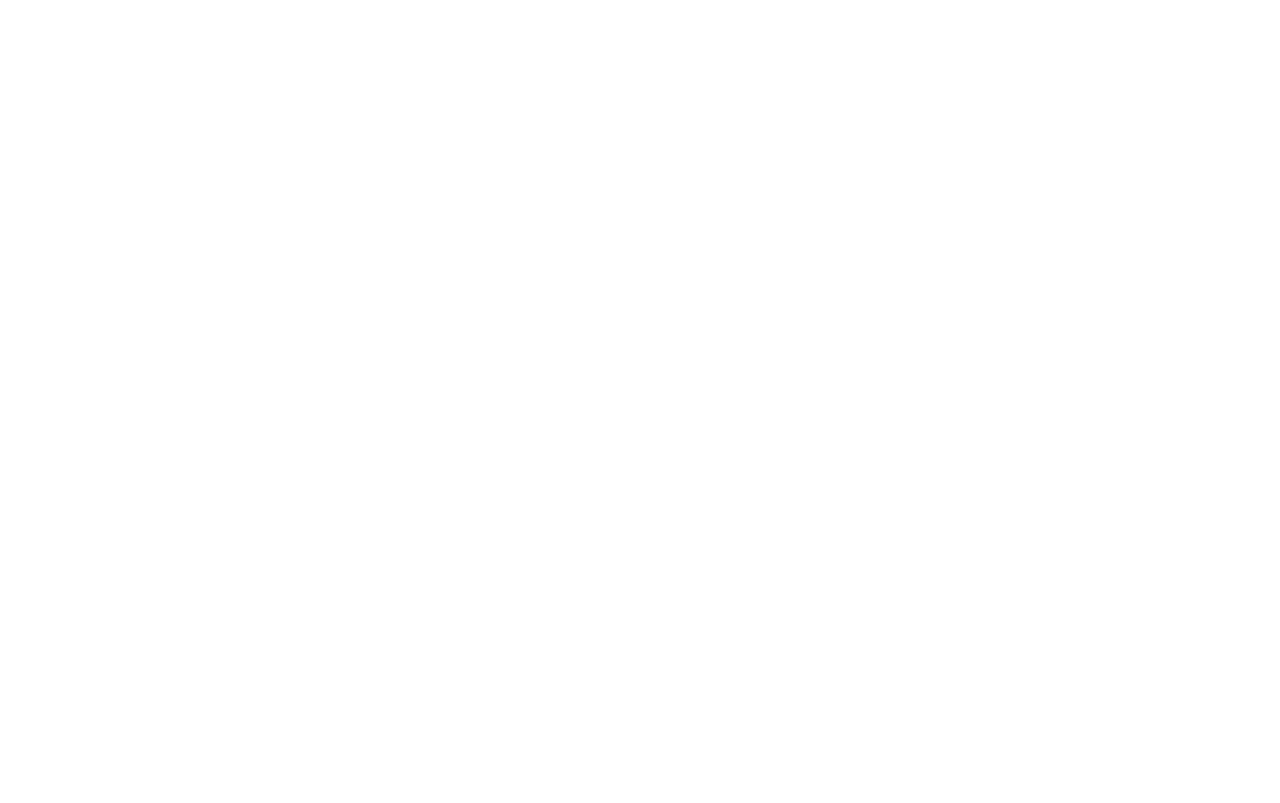
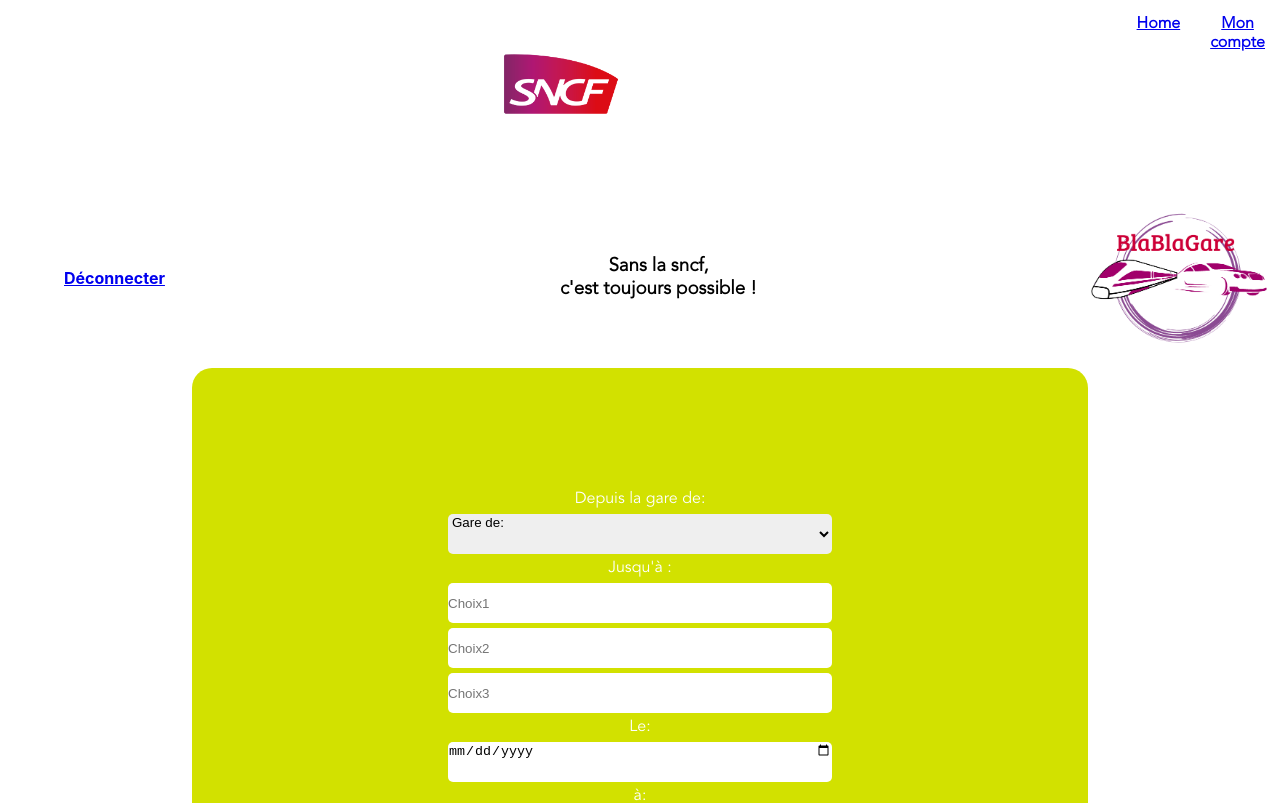
Before and after one commit to WildCodeSchool/2022-09-JS-PARIS-BLABLAGARE, a React (Vite) app in the folder frontend/: page /Login/UserChoice in a window 1280 px wide. Before the commit this address had no page. Shown: the top 803 px of the page. Built offline with nearby package versions, Linux system fonts and the light colour scheme.

Commit message:
add function props/search from accueil

```diff
--- a/frontend/src/App.jsx
+++ b/frontend/src/App.jsx
@@ -13,7 +13,7 @@
 
 function App() {
   const [aliasUser, setAliasUser] = useState([]);
-  const [userOption, setUserOption] = useState("Recherche");
+  const [userOption, setUserOption] = useState("");
 
   return (
     <UserContext.Provider value={{ aliasUser, setAliasUser }}>
@@ -26,8 +26,8 @@
                 <Route path="/ValidateTrips" element={<ValidateTrips />} />
                 <Route path="/Login" element={<Login />} />
                 <Route path="/CreateCount" element={<CreateCount />} />
-                <Route path="/Accueil" element={<Accueil />} />
-                <Route path="/UserChoice" element={<UserChoice />} />
+                <Route path="/Login/Accueil" element={<Accueil />} />
+                <Route path="/Login/UserChoice" element={<UserChoice />} />
                 <Route path="/MyTrips" element={<MyTrips />} />
               </Routes>
             </div>
--- a/frontend/src/components/CardAccueil/CardAccueil.jsx
+++ b/frontend/src/components/CardAccueil/CardAccueil.jsx
@@ -1,11 +1,12 @@
-import React, { useContext } from "react";
+import React, { useContext, useState } from "react";
+import { Link } from "react-router-dom";
 import UserContext from "../../Context/UserContext";
+import UserOptionContext from "../../Context/UserOptionContext";
 import "./CardAccueil.css";
-import { Link } from "react-router-dom";
 
-
-export default function Accueil() {
+export default function CardAccueil() {
   const { aliasUser } = useContext(UserContext);
+  const { setUserOption } = useContext(UserOptionContext);
 
   return (
     <div className="user">
@@ -13,13 +14,27 @@
 
       <ul>
         <li>
-        <Link to="UserChoise">Je propose un acheminement</Link>
+          <Link
+            to="UserChoice"
+            onClick={() => {
+              setUserOption("proposition");
+            }}
+          >
+            Je propose un acheminement
+          </Link>
         </li>
         <li>
-        <Link to="UserChoise">Je recherche un acheminement</Link>
+          <Link
+            to="UserChoice"
+            onClick={() => {
+              setUserOption("recherche");
+            }}
+          >
+            Je recherche un acheminement
+          </Link>
         </li>
         <li>
-        <Link to="MyTrips">Voir mes acheminements</Link>
+          <Link to="MyTrips">Voir mes acheminements</Link>
         </li>
       </ul>
     </div>
--- a/frontend/src/components/CardChoise/CardChoise.jsx
+++ b/frontend/src/components/CardChoise/CardChoise.jsx
@@ -1,14 +1,35 @@
-import React, { useContext } from "react";
+import React, { useContext, useState } from "react";
 import { Link } from "react-router-dom";
 import UserContext from "../../Context/UserContext";
 import UserOptionContext from "../../Context/UserOptionContext";
 import Input from "../CardInput/CardInput";
 import Button from "../CardButton/CardButton";
+import postTrips from "../../services/AxiosTrips";
 import "./CardChoise.css";
 
 function Proposition() {
   const { aliasUser } = useContext(UserContext);
-  const { userOption, setUserOption } = useContext(UserOptionContext);
+  const { userOption } = useContext(UserOptionContext);
+  const [search, setSearch] = useState(userOption !== "proposition");
+  const [origin, setOrigin] = useState();
+  const [dest1, setDest1] = useState();
+  const [dest2, setDest2] = useState();
+  const [dest3, setDest3] = useState();
+  const [date, setDate] = useState();
+  const [hour, setHour] = useState();
+  const [comments, setComments] = useState();
+  const [usersId, setUsersId] = useState(aliasUser.u_id);
+  const data = {
+    search,
+    origin,
+    dest1,
+    dest2,
+    dest3,
+    date,
+    hour,
+    comments,
+    usersId,
+  };
 
   return (
     <div className="propositions">
@@ -16,27 +37,34 @@
         <h3> {aliasUser.u_alias} </h3>
         {(() => {
           switch (userOption) {
-            case "Proposition":
-              return <h4>Acheminement proposé:</h4>;
-            case "Recherche":
-              return <h4>Acheminement recherché:</h4>;
+            case "proposition":
+              return <h4>Acheminement proposé :</h4>;
+            case "recherche":
+              return <h4>Acheminement recherché :</h4>;
             default:
               return null;
           }
         })()}
+
         <label htmlFor="gare-select">Depuis la gare de:</label>
 
-        <select name="gare" id="dep">
+        {console.warn("Search", search)}
+
+        <select
+          name="gare"
+          id="dep"
+          onChange={(e) => setOrigin(e.target.value)}
+        >
           <option value="">Gare de:</option>
-          <option value="gare1">Nantes</option>
-          <option value="gare2">Brest</option>
-          <option value="gare4">Strasbourg</option>
-          <option value="gare5">Mulhouse</option>
-          <option value="gare6">Metz</option>
-          <option value="gare7">Perpignan</option>
-          <option value="gare8">Frejus</option>
-          <option value="gare9">Vierzon</option>
-          <option value="gare10">Bayonne</option>
+          <option value="Nantes">Nantes</option>
+          <option value="Brest">Brest</option>
+          <option value="Strasbourg">Strasbourg</option>
+          <option value="Mulhouse">Mulhouse</option>
+          <option value="Metz">Metz</option>
+          <option value="Perpignan">Perpignan</option>
+          <option value="Frejus">Frejus</option>
+          <option value="Vierzon">Vierzon</option>
+          <option value="Bayonne">Bayonne</option>
         </select>
 
         <Input
@@ -45,13 +73,32 @@
           type="text"
           name="name"
           placeholder="Choix1"
+          onChange={(e) => setDest1(e.target.value)}
         />
-        <Input forId="arr2" type="text" name="name" placeholder="Choix2" />
-        <Input forId="arr3" type="text" name="name" placeholder="Choix3" />
+        <Input
+          forId="arr2"
+          type="text"
+          name="name"
+          placeholder="Choix2"
+          onChange={(e) => setDest2(e.target.value)}
+        />
+        <Input
+          forId="arr3"
+          type="text"
+          name="name"
+          placeholder="Choix3"
+          onChange={(e) => setDest3(e.target.value)}
+        />
 
         <div className="dateTime">
           <label htmlFor="date">Le:</label>
-          <input id="dated" type="date" name="trip-start" min="2022-01-01" />
+          <Input
+            forId="dated"
+            type="date"
+            name="trip-start"
+            min="2022-01-01"
+            onChange={(e) => setDate(e.target.value)}
+          />
 
           <label htmlFor="time">à:</label>
           <Input
@@ -60,23 +107,56 @@
             name="time"
             min="00:00"
             max="23:59"
+            onChange={(e) => setHour(e.target.value)}
             required
           />
         </div>
 
         <label>
           Commentaires:
-          <textarea id="message" name="message" />
+          <textarea
+            id="message"
+            name="message"
+            onChange={(e) => setComments(e.target.value)}
+          />
         </label>
-        {userOption === "Proposition" ? (
-          <Link to="/ValidateTrips">
-            <Button idButton="btn" type="submit" champButton="Valider" />
-          </Link>
-        ) : (
-          <Link to="/">
-            <Button idButton="btn" type="submit" champButton="Valider" />
-          </Link>
-        )}
+        {(() => {
+          switch (userOption) {
+            case "recherche":
+              return (
+                <Link to="/">
+                  <Button idButton="btn" type="submit" champButton="Valider" />
+                </Link>
+              );
+            case "proposition":
+              return (
+                <Link to="/ValidateTrips">
+                  <Button
+                    idButton="btn"
+                    type="submit"
+                    champButton="Valider"
+                    onClick={(e) =>
+                      postTrips(
+                        data,
+                        setSearch,
+                        setOrigin,
+                        setDest1,
+                        setDest2,
+                        setDest3,
+                        setDate,
+                        setHour,
+                        setComments,
+                        setUsersId,
+                        e
+                      )
+                    }
+                  />
+                </Link>
+              );
+            default:
+              return null;
+          }
+        })()}
       </div>
     </div>
   );
--- a/frontend/src/components/CardConfirmation/CardConfirmation.jsx
+++ b/frontend/src/components/CardConfirmation/CardConfirmation.jsx
@@ -1,36 +1,39 @@
 import React, { useContext } from "react";
 import "./CardConfirmation.css";
 import UserOptionContext from "../../Context/UserOptionContext";
+import UserContext from "../../Context/UserContext";
 
 export default function Confirmation() {
-  const { userOption, setUserOption } = useContext(UserOptionContext);
+  const { userOption } = useContext(UserOptionContext);
+  const { aliasUser } = useContext(UserContext);
   return (
     <div className="confirmation">
       {(() => {
         switch (userOption) {
-          case "Proposition":
+          case "proposition":
             return (
               <>
-                <p>Offre bien prise en compte.</p> <p>Merci User !</p>{" "}
+                <p>Offre bien prise en compte.</p>{" "}
+                <p>Merci {aliasUser.u_alias} !</p>{" "}
               </>
             );
-          case "Recherche":
+          case "recherche":
             return (
               <>
-                <p>Message envoyé.</p> <p>Merci User !</p>{" "}
+                <p>Message envoyé.</p> <p>Merci {aliasUser.u_alias} !</p>{" "}
               </>
             );
           case "Suppresion":
             return (
               <>
-                <p>Annonce bien supprimée.</p> <p>Merci User !</p>{" "}
+                <p>Annonce bien supprimée.</p>{" "}
+                <p>Merci {aliasUser.u_alias} !</p>{" "}
               </>
             );
           default:
             return null;
         }
       })()}
-      ;
     </div>
   );
 }
--- /dev/null
+++ b/frontend/src/services/AxiosTrips.js
@@ -0,0 +1,35 @@
+import axios from "axios";
+
+const postTrips = async (
+  data,
+  setStateSearch,
+  setStateOrigin,
+  setStateDest1,
+  setStateDest2,
+  setStateDest3,
+  setStateDate,
+  setStateHour,
+  setStateComments,
+  setStateUsersId
+) => {
+  const token = sessionStorage.getItem("token");
+  const response = await axios.post(`http://localhost:5000/trips`, data, {
+    headers: {
+      "Content-Type": "application/json",
+      Authorization: `Bearer ${token}`,
+    },
+  });
+  if (response.data) {
+    setStateSearch();
+    setStateOrigin();
+    setStateDest1();
+    setStateDest2();
+    setStateDest3();
+    setStateDate();
+    setStateHour();
+    setStateComments();
+    setStateUsersId();
+  }
+};
+
+export default postTrips;
```
Also changed, not shown: 1 other file (tests, documents, lock files or other folders).
